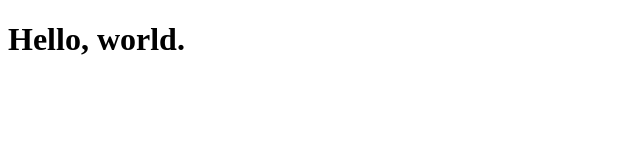
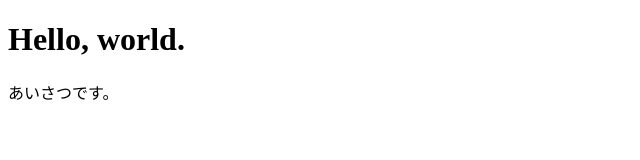
Before and after one commit to ysawa/some-example, a plain HTML site: page index.html in a window 1280 px wide. Shown: the whole page, without its empty margins (0-640 px from the left). Drawn offline with Linux system fonts and the light colour scheme.

Commit message:
挨拶文を追加。

```diff
--- a/index.html
+++ b/index.html
@@ -5,5 +5,6 @@
     </head>
     <body>
         <h1>Hello, world.</h1>
+        <p>あいさつです。</p>
     </body>
 </html>
```
